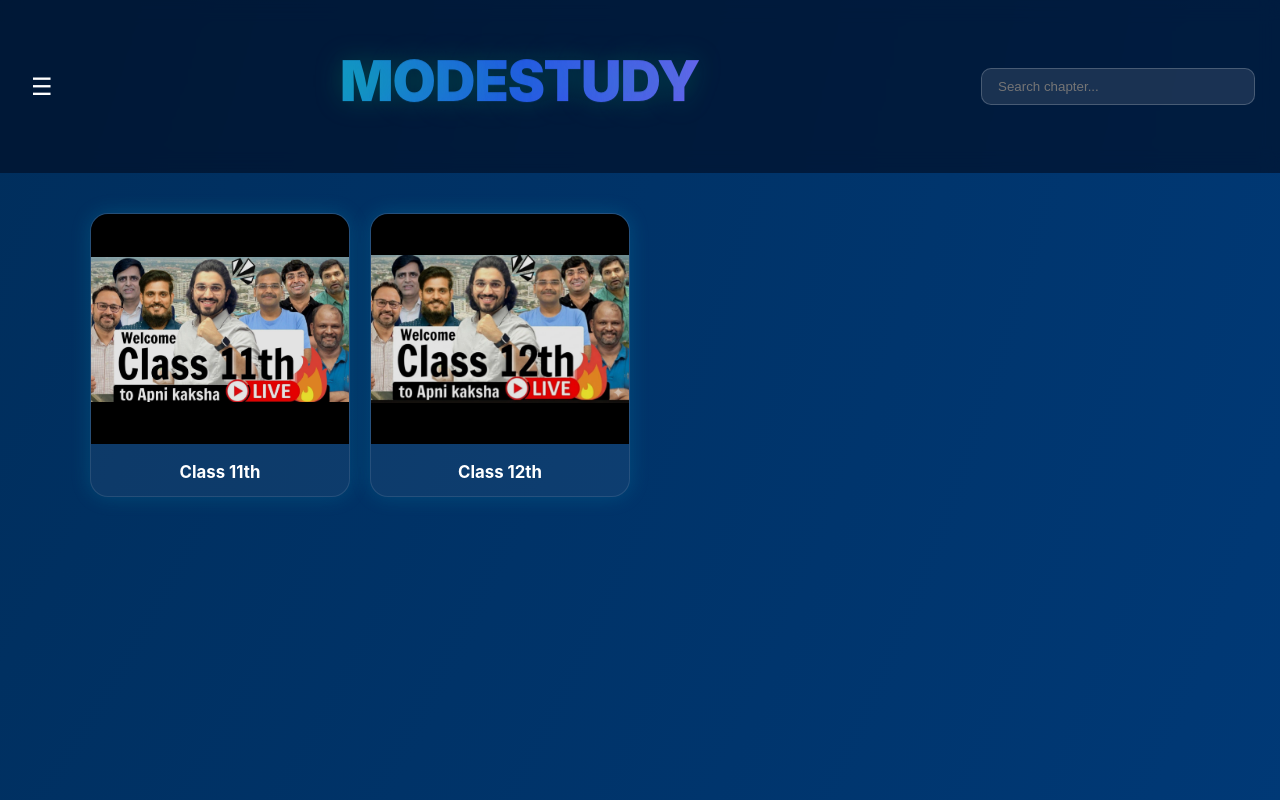
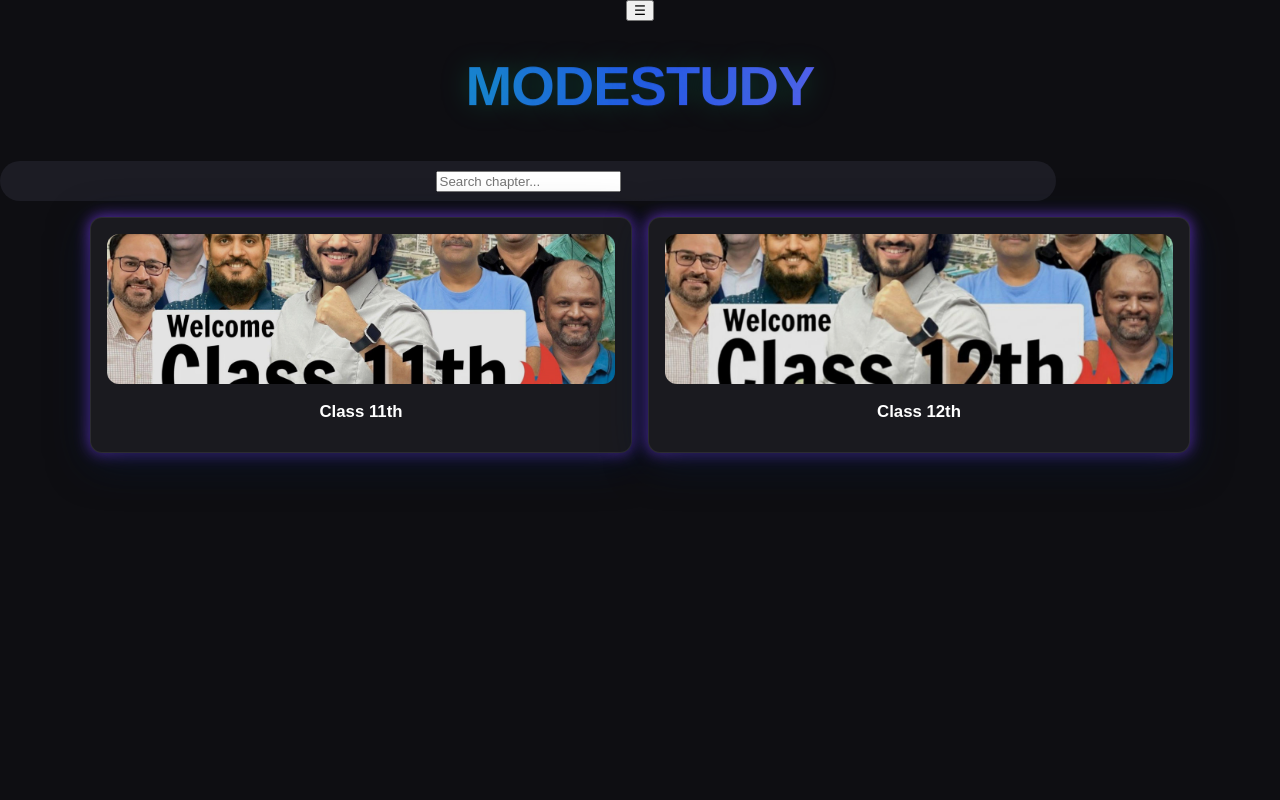
Before and after one commit to Moderatorboy/modistudy, a React (Vite) app: page / in a window 1280 px wide. Built offline with nearby package versions, Linux system fonts and the light colour scheme.

Commit message:
Update index.css

```diff
--- a/src/index.css
+++ b/src/index.css
@@ -1,194 +1,119 @@
-/* 🌈 MODESTUDY PREMIUM THEME */
-
 body {
+  font-family: 'Poppins', sans-serif;
+  background: #0e0e12;
+  color: white;
   margin: 0;
-  font-family: "Inter", "Poppins", sans-serif;
-  color: white;
-  background: radial-gradient(circle at 10% 10%, #001a33 0%, #002b55 40%, #003d80 100%);
-  background-size: 300% 300%;
-  animation: bgShift 12s linear infinite;
-  overflow-x: hidden;
+  text-align: center;
 }
 
-@keyframes bgShift {
-  0% { background-position: 0% 50%; }
-  50% { background-position: 100% 50%; }
-  100% { background-position: 0% 50%; }
-}
-
-/* 🧭 Header */
-.header {
+.app-header {
   display: flex;
-  justify-content: space-between;
+  flex-direction: column;
   align-items: center;
-  background: rgba(0, 10, 30, 0.6);
-  backdrop-filter: blur(10px);
-  color: white;
-  padding: 15px 25px;
-  position: sticky;
-  top: 0;
-  z-index: 1000;
+  padding: 1rem;
 }
 
 .logo {
   font-size: 2rem;
-  font-weight: 800;
-  text-align: center;
-  flex: 1;
-  background: linear-gradient(90deg, #00eaff, #7c3aed, #ff6bcb);
+  background: linear-gradient(90deg, #ff69b4, #ffa07a);
   -webkit-background-clip: text;
   -webkit-text-fill-color: transparent;
-  text-shadow: 0 0 18px rgba(6, 182, 212, 0.3);
+  font-weight: 700;
+  letter-spacing: 2px;
 }
 
-/* 🔍 Search Bar */
-.search-bar input {
-  background: rgba(255,255,255,0.1);
-  border: 1px solid rgba(255,255,255,0.2);
+.search-bar {
+  margin-top: 0.5rem;
+  padding: 0.6rem 1rem;
+  width: 80%;
+  border-radius: 25px;
+  border: none;
+  outline: none;
+  background: #1c1c24;
   color: white;
-  padding: 10px 16px;
-  border-radius: 10px;
-  width: 240px;
 }
 
-.menu-btn {
-  font-size: 1.5rem;
-  color: white;
-  background: transparent;
+.back-btn {
+  margin: 10px;
+  background: #222;
+  color: #fff;
   border: none;
-  cursor: pointer;
-}
-
-/* 📱 Mobile Nav */
-.mobile-nav {
-  display: flex;
-  flex-direction: column;
-  background: rgba(0, 0, 0, 0.6);
-  padding: 15px;
-  gap: 10px;
-}
-
-.mobile-nav button {
-  background: rgba(255,255,255,0.1);
-  border: none;
-  color: white;
-  padding: 10px;
+  padding: 8px 14px;
   border-radius: 8px;
   cursor: pointer;
 }
 
-/* 🔙 Back Button */
-.back-nav {
-  padding: 10px 20px;
-}
-.back-nav button {
-  background: linear-gradient(90deg, #7c3aed, #00eaff);
-  border: none;
-  color: white;
-  padding: 10px 18px;
-  border-radius: 8px;
-  cursor: pointer;
-}
-
-/* 🧱 Grid */
 .grid {
   display: grid;
-  grid-template-columns: repeat(auto-fill, minmax(240px, 1fr));
-  gap: 20px;
+  grid-template-columns: repeat(auto-fit, minmax(200px, 1fr));
+  gap: 1rem;
   width: 90%;
-  max-width: 1100px;
-  margin: 40px auto;
+  margin: auto;
+  padding-top: 1rem;
 }
 
 .card {
-  background: rgba(255,255,255,0.05);
-  border-radius: 18px;
-  overflow: hidden;
-  border: 1px solid rgba(255,255,255,0.1);
-  box-shadow: 0 0 20px rgba(6, 182, 212, 0.2);
+  background: #1a1a1f;
+  padding: 1rem;
+  border-radius: 12px;
   cursor: pointer;
   transition: 0.3s;
 }
-
 .card:hover {
-  transform: translateY(-6px);
-  box-shadow: 0 0 30px rgba(6,182,212,0.5);
+  background: #292933;
 }
-
 .card img {
   width: 100%;
-  height: 230px;
-  object-fit: contain;
-  background: #000;
-}
-
-.meta {
-  padding: 14px;
-  text-align: center;
-}
-
-/* 📘 List Buttons */
-.list button {
-  width: 90%;
-  max-width: 700px;
-  margin: 10px auto;
-  background: rgba(255,255,255,0.05);
-  border: 1px solid rgba(255,255,255,0.1);
-  border-radius: 10px;
-  color: white;
-  padding: 12px 14px;
-  font-size: 18px;
-  font-weight: 500;
-  cursor: pointer;
-  transition: 0.25s;
-  display: block;
-}
-
-.list button:hover {
-  background: linear-gradient(90deg, rgba(124,58,237,0.3), rgba(6,182,212,0.3));
-  transform: scale(1.02);
-}
-
-/* 🎞️ Lecture */
-.lecture-grid {
-  display: grid;
-  grid-template-columns: repeat(auto-fill, minmax(300px, 1fr));
-  gap: 25px;
-  width: 90%;
-  margin: 20px auto 60px;
-}
-
-.lecture-card iframe {
-  width: 100%;
-  height: 200px;
   border-radius: 12px;
-  border: none;
-}
-
-.lecture-card p {
-  text-align: center;
-  margin-top: 10px;
-}
-
-/* 📚 Resources */
-.resources {
-  display: flex;
-  justify-content: center;
-  flex-wrap: wrap;
-  gap: 15px;
-  margin: 20px 0;
 }
 .resources a {
+  color: #ff91a4;
+  margin: 0 10px;
   text-decoration: none;
-  background: linear-gradient(45deg, #6a00f4, #ff007a);
+}
+.progress-bar {
+  background: #2e2e38;
+  border-radius: 10px;
+  height: 8px;
+  margin: 10px auto;
+  width: 80%;
+  overflow: hidden;
+}
+.fill {
+  background: linear-gradient(90deg, #ff69b4, #ffa07a);
+  height: 100%;
+  transition: width 0.3s ease;
+}
+.lecture-card {
+  background: #1c1c22;
+  border-radius: 10px;
+  margin: 10px auto;
+  padding: 10px;
+  width: 80%;
+  text-align: left;
+}
+.lecture-row {
+  display: flex;
+  align-items: center;
+  gap: 10px;
+}
+.lecture-row button {
+  flex: 1;
+  background: none;
   color: white;
-  padding: 10px 18px;
-  border-radius: 10px;
-  font-weight: 600;
-  transition: 0.3s;
-  box-shadow: 0 0 20px rgba(255,0,150,0.4);
+  border: none;
+  text-align: left;
+  cursor: pointer;
 }
-.resources a:hover {
-  transform: scale(1.05);
-  box-shadow: 0 0 25px rgba(0,255,255,0.4);
+.quote {
+  font-size: 0.8rem;
+  color: #bdbdbd;
+  margin-left: 30px;
 }
+.player iframe {
+  width: 90%;
+  height: 500px;
+  border: none;
+  border-radius: 12px;
+  margin-top: 1rem;
+}
```
